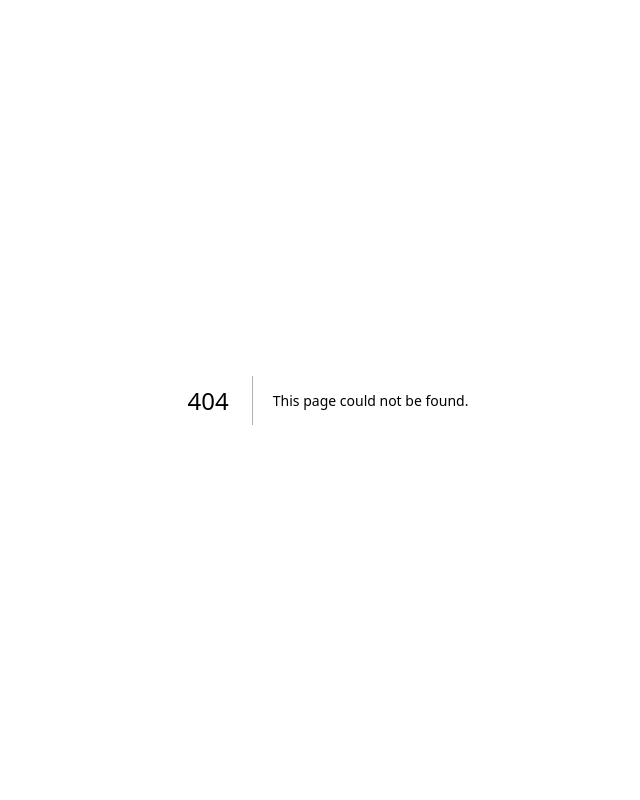
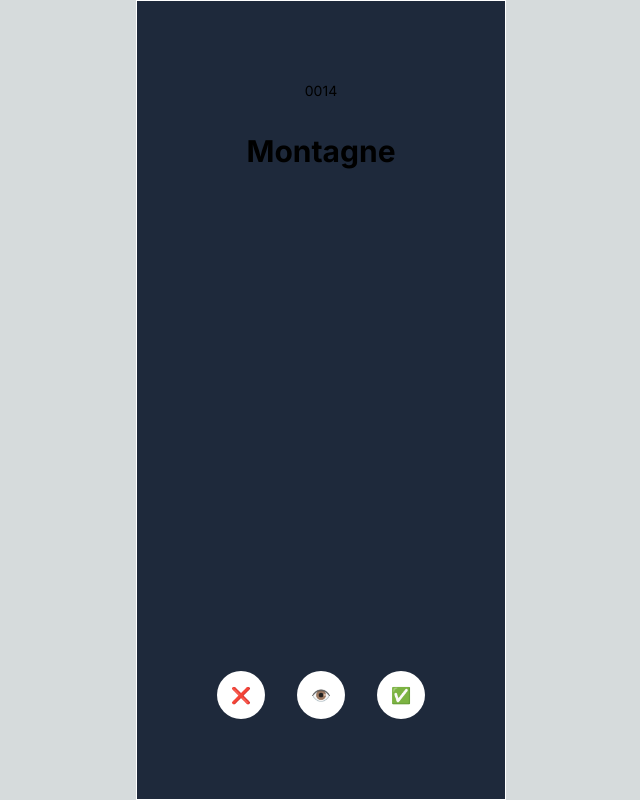
Before and after one commit to yotarotsukada/vocab-swipe, a Next.js app: page /cards/1 in a window 1280 px wide. Before the commit this address had no page. Shown: the whole page, without its empty margins (312-952 px from the left). Built offline with nearby package versions, Linux system fonts and the light colour scheme.

Commit message:
:construction: Wip

```diff
--- /dev/null
+++ b/app/cards/[id]/card.tsx
@@ -0,0 +1,44 @@
+'use client';
+
+import { FC, useState } from 'react';
+
+type Props = {
+  id: string;
+  word: string;
+  definition: string;
+  onSwipe: (side: 'R' | 'L') => void;
+};
+
+export const Card: FC<Props> = ({ id, word, definition, onSwipe }) => {
+  const [showDef, setShowDef] = useState(false);
+
+  return (
+    <div className="p-20 w-full flex flex-col gap-32 items-center h-screen border border-white bg-slate-800">
+      <div className="flex flex-col items-center gap-8">
+        <p className="text-sm">{id}</p>
+        <p className="text-3xl font-bold">{word}</p>
+      </div>
+      <div className="flex-1">{showDef && <p>{definition}</p>}</div>
+      <div className="flex gap-8">
+        <button
+          onClick={() => onSwipe('L')}
+          className="w-12 h-12 flex justify-center items-center rounded-full bg-white"
+        >
+          ❌
+        </button>
+        <button
+          onClick={() => setShowDef((c) => !c)}
+          className="w-12 h-12 flex justify-center items-center rounded-full bg-white"
+        >
+          👁️
+        </button>
+        <button
+          onClick={() => onSwipe('R')}
+          className="w-12 h-12 flex justify-center items-center rounded-full bg-white"
+        >
+          ✅
+        </button>
+      </div>
+    </div>
+  );
+};
--- /dev/null
+++ b/app/cards/[id]/page.tsx
@@ -0,0 +1,98 @@
+'use client';
+
+import { NextPage } from 'next';
+import { useMemo, useState } from 'react';
+import { Card } from './card';
+import { Transition } from '@headlessui/react';
+
+type Word = {
+  id: string;
+  word: string;
+  definition: string;
+};
+
+const Page: NextPage = () => {
+  const words = useMemo(
+    () =>
+      Array.from<Word>(
+        [
+          { id: '0001', word: 'Bonjour', definition: 'Hello, Good morning' },
+          { id: '0002', word: 'Merci', definition: 'Thank you' },
+          { id: '0003', word: 'Chien', definition: 'Dog' },
+          { id: '0004', word: 'Chat', definition: 'Cat' },
+          { id: '0005', word: 'Fleur', definition: 'Flower' },
+          { id: '0006', word: 'Maison', definition: 'House' },
+          { id: '0007', word: 'Livre', definition: 'Book' },
+          { id: '0008', word: 'Cuisine', definition: 'Kitchen' },
+          { id: '0009', word: 'Voiture', definition: 'Car' },
+          { id: '0010', word: 'École', definition: 'School' },
+          { id: '0011', word: 'Ordinateur', definition: 'Computer' },
+          { id: '0012', word: 'Musique', definition: 'Music' },
+          { id: '0013', word: 'Fenêtre', definition: 'Window' },
+          { id: '0014', word: 'Montagne', definition: 'Mountain' },
+          { id: '0015', word: 'Plage', definition: 'Beach' },
+          { id: '0016', word: 'Avion', definition: 'Airplane' },
+          { id: '0017', word: 'Hôtel', definition: 'Hotel' },
+          { id: '0018', word: 'Jardin', definition: 'Garden' },
+          { id: '0019', word: 'Pain', definition: 'Bread' },
+          { id: '0020', word: 'Café', definition: 'Coffee' },
+        ].sort(() => Math.random() - 0.5)
+      ),
+    []
+  );
+
+  const [curIndex, setCurIndex] = useState(words.length - 1);
+  const [swipeSide, setSwipeSide] = useState<'R' | 'L'>('R');
+  const transform =
+    swipeSide === 'R'
+      ? 'translate-x-96 rotate-12'
+      : '-translate-x-96 -rotate-12';
+
+  const changeWord = (side: 'R' | 'L') => {
+    setSwipeSide(side);
+    setCurIndex((c) => c - 1);
+  };
+
+  return (
+    <>
+      <div className="flex w-screen justify-center">
+        <div className="relative w-96">
+          <div className="absolute">
+            <Card
+              id="0000"
+              word="All done!"
+              definition=""
+              onSwipe={() => setCurIndex(words.length - 1)}
+            />
+          </div>
+          {words.map((word, index) => (
+            <div key={word.id} className="absolute">
+              <Transition
+                show={index <= curIndex}
+                enter="transition ease-out duration-500"
+                enterFrom={`transform ${transform}`}
+                enterTo="transform translate-x-0"
+                leave="transition ease-in duration-500"
+                leaveFrom="transform translate-x-0"
+                leaveTo={`transform ${transform}`}
+              >
+                {!!word ? (
+                  <Card {...word} onSwipe={changeWord} />
+                ) : (
+                  <>
+                    <p className="flex-1">All done!</p>
+                    <button onClick={() => setCurIndex(words.length - 1)}>
+                      ↩️
+                    </button>
+                  </>
+                )}
+              </Transition>
+            </div>
+          ))}
+        </div>
+      </div>
+    </>
+  );
+};
+
+export default Page;
```
Also changed, not shown: package.json (+6 -5 lines), 1 other file (tests, documents, lock files or other folders).
